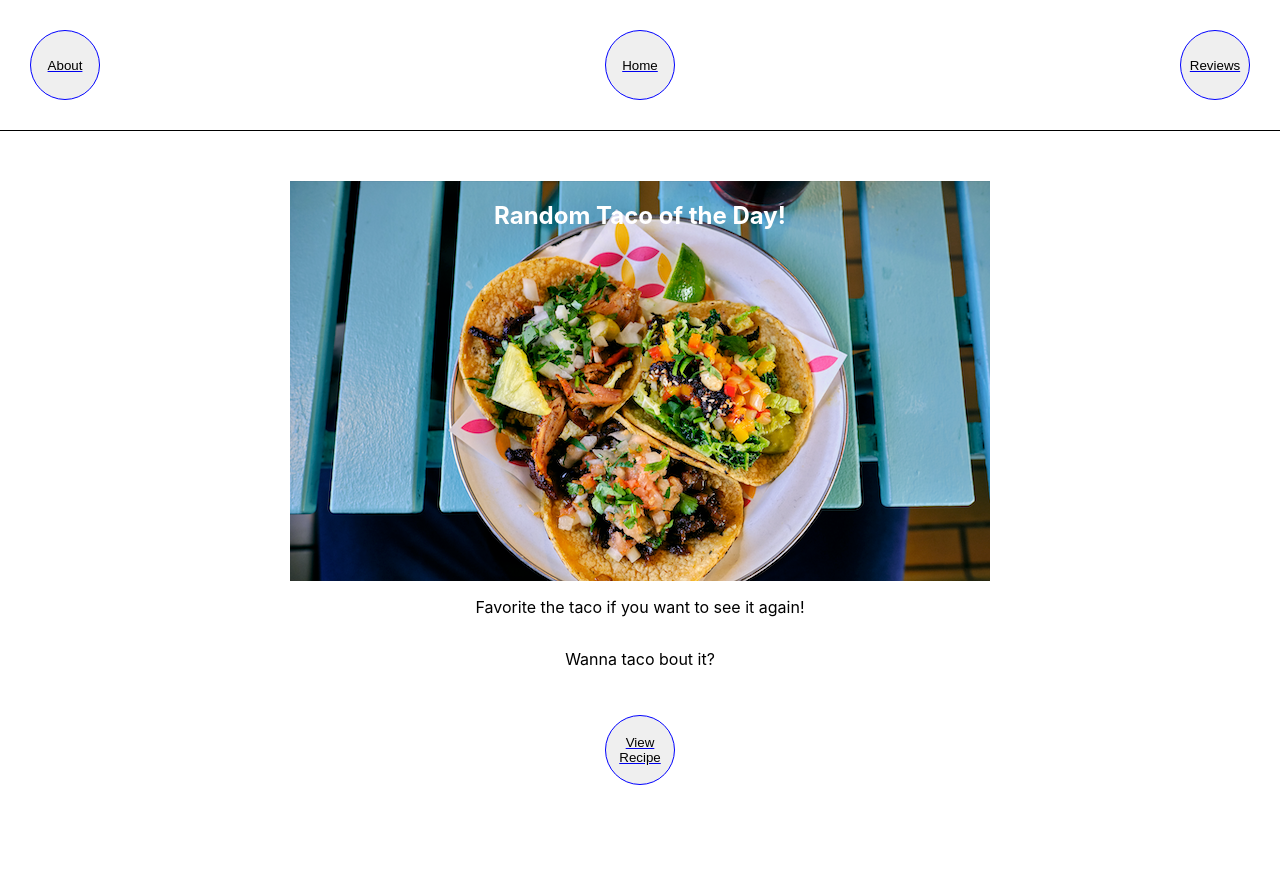
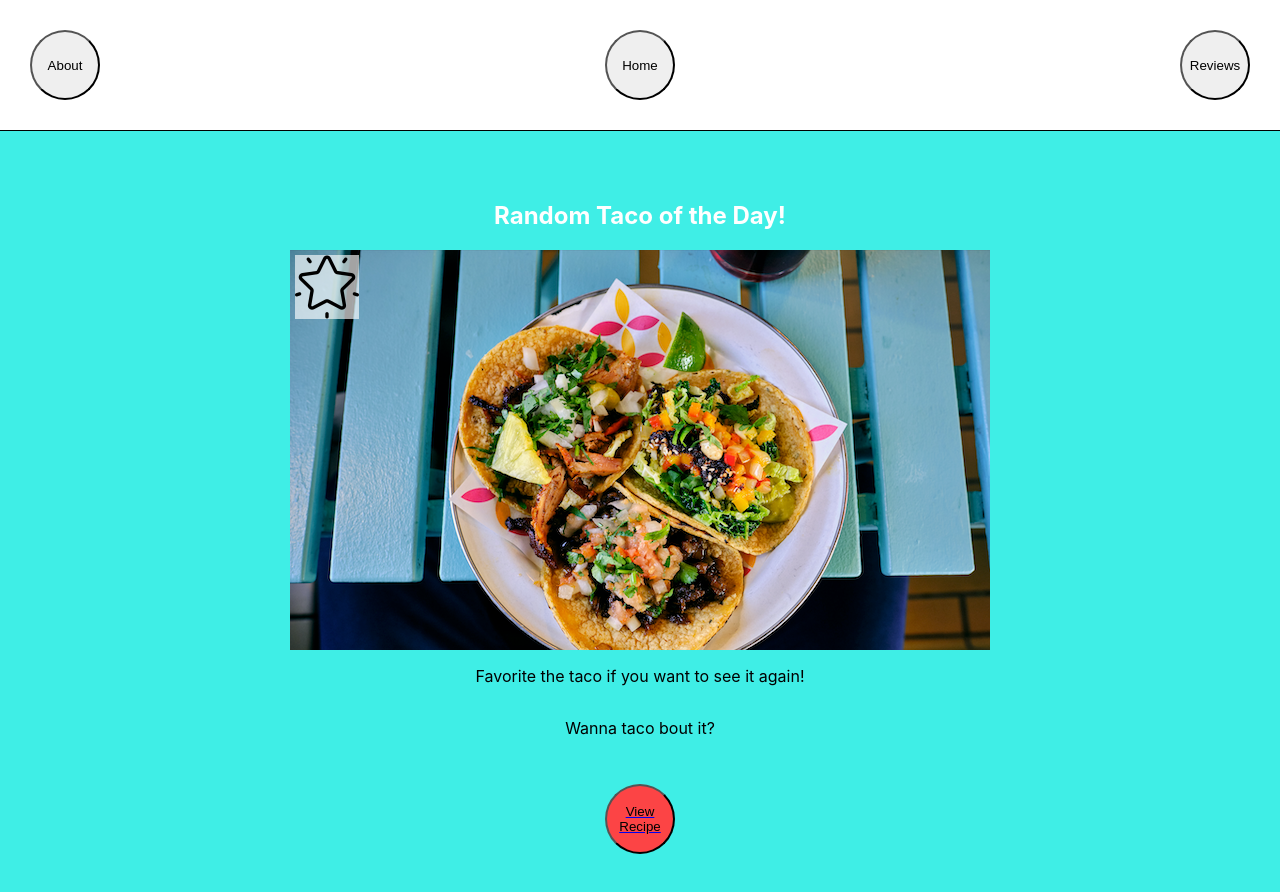
Before and after one commit to brycemara/taco-bout-it, a React (Create React App) app: page / in a window 1280 px wide. Shown: the top 892 px of the page. Before the commit the page ends 865 px from the top, so only its background shows below. Built offline with nearby package versions, Linux system fonts and the light colour scheme.

Commit message:
Add ability to favorite taco

```diff
--- a/src/HomePage/HomePage.css
+++ b/src/HomePage/HomePage.css
@@ -2,10 +2,17 @@
   background-image: url('../assets/taco-of-the-day.png');
   width: 700px;
   height: 400px;
+}
 
+.favorite {
+  cursor: pointer;
+  z-index: 1;
+  margin: 5px;
+  background-color: #ffffffa3;
 }
 
 .homepage-view {
+  background-color: #3feee6;
   padding: 50px;
   display: flex;
   flex-direction: column;
@@ -18,5 +25,8 @@
 }
 
 .recipe-button {
+  text-decoration: none;
+  cursor: pointer;
+  background-color: #fc4445;
   margin: 30px;
 }
--- a/src/HomePage/HomePage.js
+++ b/src/HomePage/HomePage.js
@@ -1,13 +1,27 @@
 import './HomePage.css';
 import { Link } from 'react-router-dom'
+import { useState } from "react";
+import notFav from '../assets/not-favorited.png'
+import fav from '../assets/favorited.png'
 
 function HomePage() {
+  const [favorite, setFavorite] = useState(notFav)
+
+  const changeFavorite = () => {
+    favorite === notFav ? setFavorite(fav) : setFavorite(notFav)
+  }
   return(
     <section className="homepage-view">
+      <h1 className="taco-name">Random Taco of the Day!</h1>
       <div className="taco">
-        <h1 className="taco-name">Random Taco of the Day!</h1>
+        <img className="favorite" src={favorite} onClick={changeFavorite} />
       </div>
-      <p>Favorite the taco if you want to see it again!</p>
+      {favorite === fav && (
+        <p>Thanks for favoriting our taco!</p>
+      )}
+      {favorite !== fav && (
+        <p>Favorite the taco if you want to see it again!</p>
+      )}
       <p>Wanna taco bout it?</p>
       <Link to="/recipe" >
         <button className="recipe-button">View Recipe</button>
--- a/src/Nav/Nav.css
+++ b/src/Nav/Nav.css
@@ -7,14 +7,18 @@
 }
 
 button {
-    display: block;
-    height: 70px;
-    width: 70px;
-    border-radius: 50%;
-    border: 1px solid blue;
-    text-decoration: none;
+  display: block;
+  height: 70px;
+  width: 70px;
+  border-radius: 50%;
 }
 
-.about-us .home .find-us {
+.about-us  {
   text-decoration: none;
 }
+ .reviews {
+  text-decoration: none;
+}
+.home {
+  text-decoration: none;
+}
```
Also changed, not shown: 1 other file (tests, documents, lock files or other folders).
